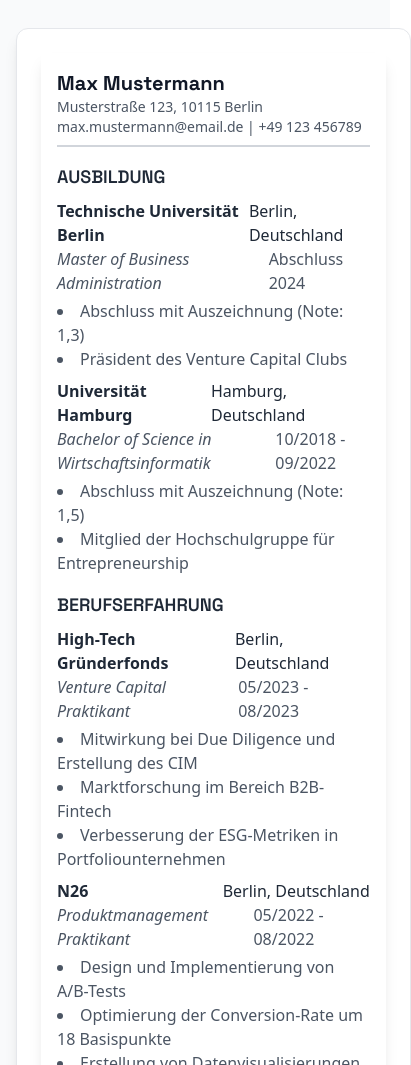
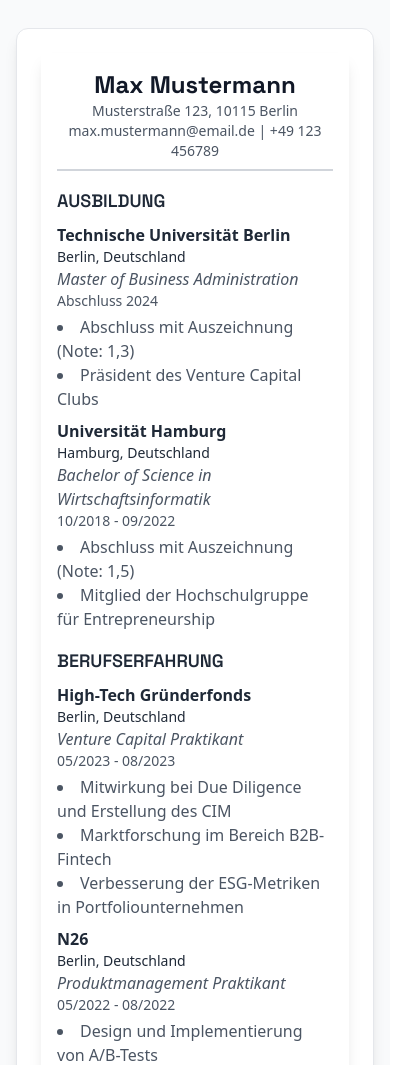
Before and after one commit to LeanderTimEngel/kapital-kraft, a Next.js app: page /venture-capital-cv-template in a window 390 px wide. Shown: the part 244-1309 px from the top of the page, 411 px wide, since content can reach past the window. Built offline with nearby package versions, Linux system fonts and the light colour scheme; no server answers.

Commit message:
couple design changes

```diff
--- a/app/venture-capital-cv-template/page.tsx
+++ b/app/venture-capital-cv-template/page.tsx
@@ -50,7 +50,7 @@
                {isDownloading ? 'Wird heruntergeladen...' : (
                  <>
                    <Download className="mr-2 h-5 w-5" />
-                   Lebenslauf-Vorlage herunterladen
+                   Vorlage herunterladen
                  </>
                )}
              </Button>
--- a/components/cv-preview.tsx
+++ b/components/cv-preview.tsx
@@ -2,11 +2,11 @@
   return (
     <div className="max-w-2xl mx-auto p-4 bg-white shadow-lg font-sans text-gray-900">
       {/* Header */}
-      <div className="flex justify-between items-center border-b-2 border-gray-300 pb-2 mb-4">
-        <div>
-          <h1 className="text-xl font-bold">Max Mustermann</h1>
-          <p className="text-sm text-gray-600">Musterstraße 123, 10115 Berlin</p>
-          <p className="text-sm text-gray-600">max.mustermann@email.de | +49 123 456789</p>
+      <div className="border-b-2 border-gray-300 pb-2 mb-4">
+        <h1 className="text-2xl font-bold text-center md:text-left">Max Mustermann</h1>
+        <div className="text-center md:text-left text-sm text-gray-600">
+          <p>Musterstraße 123, 10115 Berlin</p>
+          <p>max.mustermann@email.de | +49 123 456789</p>
         </div>
       </div>
 
@@ -14,13 +14,13 @@
       <section className="mb-4">
         <h2 className="text-lg font-semibold uppercase text-gray-800 mb-2">Ausbildung</h2>
         <div className="mb-2">
-          <div className="flex justify-between text-gray-800">
+          <div className="flex flex-col md:flex-row justify-between text-gray-800">
             <strong>Technische Universität Berlin</strong>
-            <span>Berlin, Deutschland</span>
+            <span className="text-sm md:text-base">Berlin, Deutschland</span>
           </div>
-          <div className="flex justify-between text-gray-600">
+          <div className="flex flex-col md:flex-row justify-between text-gray-600">
             <em>Master of Business Administration</em>
-            <span>Abschluss 2024</span>
+            <span className="text-sm md:text-base">Abschluss 2024</span>
           </div>
           <ul className="list-disc list-inside text-gray-600 mt-1">
             <li>Abschluss mit Auszeichnung (Note: 1,3)</li>
@@ -28,13 +28,13 @@
           </ul>
         </div>
         <div>
-          <div className="flex justify-between text-gray-800">
+          <div className="flex flex-col md:flex-row justify-between text-gray-800">
             <strong>Universität Hamburg</strong>
-            <span>Hamburg, Deutschland</span>
+            <span className="text-sm md:text-base">Hamburg, Deutschland</span>
           </div>
-          <div className="flex justify-between text-gray-600">
+          <div className="flex flex-col md:flex-row justify-between text-gray-600">
             <em>Bachelor of Science in Wirtschaftsinformatik</em>
-            <span>10/2018 - 09/2022</span>
+            <span className="text-sm md:text-base">10/2018 - 09/2022</span>
           </div>
           <ul className="list-disc list-inside text-gray-600 mt-1">
             <li>Abschluss mit Auszeichnung (Note: 1,5)</li>
@@ -47,13 +47,13 @@
       <section className="mb-4">
         <h2 className="text-lg font-semibold uppercase text-gray-800 mb-2">Berufserfahrung</h2>
         <div className="mb-2">
-          <div className="flex justify-between text-gray-800">
+          <div className="flex flex-col md:flex-row justify-between text-gray-800">
             <strong>High-Tech Gründerfonds</strong>
-            <span>Berlin, Deutschland</span>
+            <span className="text-sm md:text-base">Berlin, Deutschland</span>
           </div>
-          <div className="flex justify-between text-gray-600">
+          <div className="flex flex-col md:flex-row justify-between text-gray-600">
             <em>Venture Capital Praktikant</em>
-            <span>05/2023 - 08/2023</span>
+            <span className="text-sm md:text-base">05/2023 - 08/2023</span>
           </div>
           <ul className="list-disc list-inside text-gray-600 mt-1">
             <li>Mitwirkung bei Due Diligence und Erstellung des CIM</li>
@@ -62,13 +62,13 @@
           </ul>
         </div>
         <div>
-          <div className="flex justify-between text-gray-800">
+          <div className="flex flex-col md:flex-row justify-between text-gray-800">
             <strong>N26</strong>
-            <span>Berlin, Deutschland</span>
+            <span className="text-sm md:text-base">Berlin, Deutschland</span>
           </div>
-          <div className="flex justify-between text-gray-600">
+          <div className="flex flex-col md:flex-row justify-between text-gray-600">
             <em>Produktmanagement Praktikant</em>
-            <span>05/2022 - 08/2022</span>
+            <span className="text-sm md:text-base">05/2022 - 08/2022</span>
           </div>
           <ul className="list-disc list-inside text-gray-600 mt-1">
             <li>Design und Implementierung von A/B-Tests</li>
```
